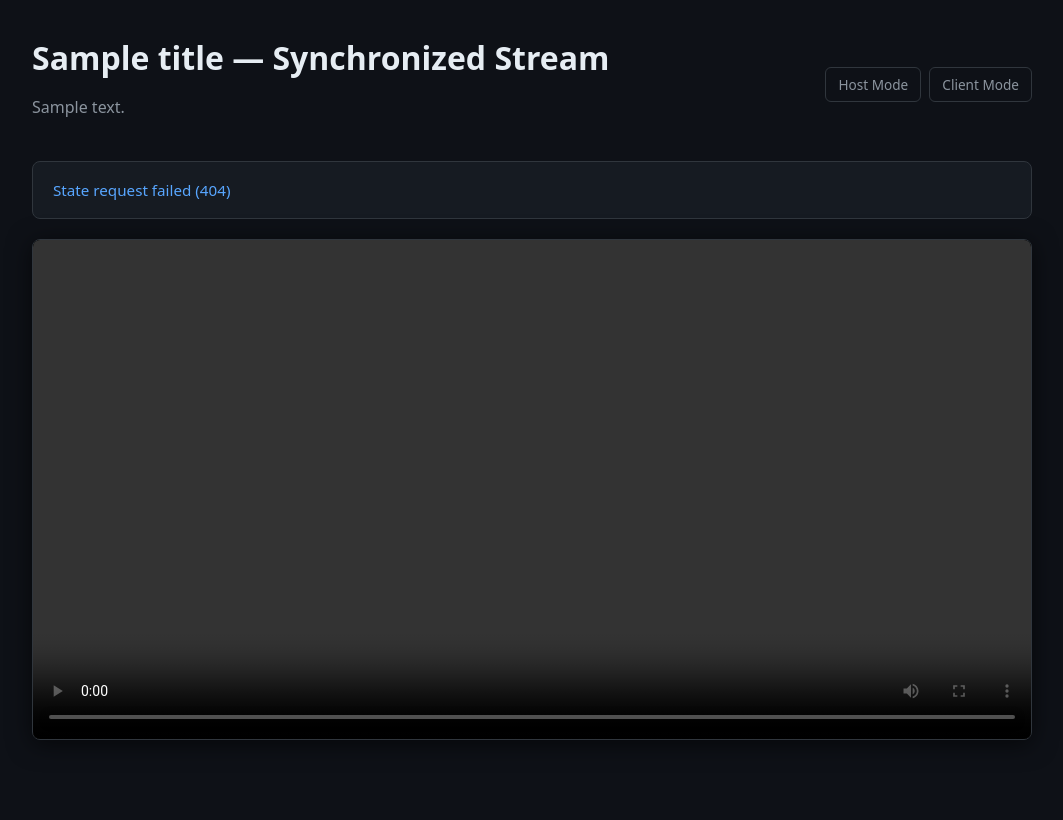
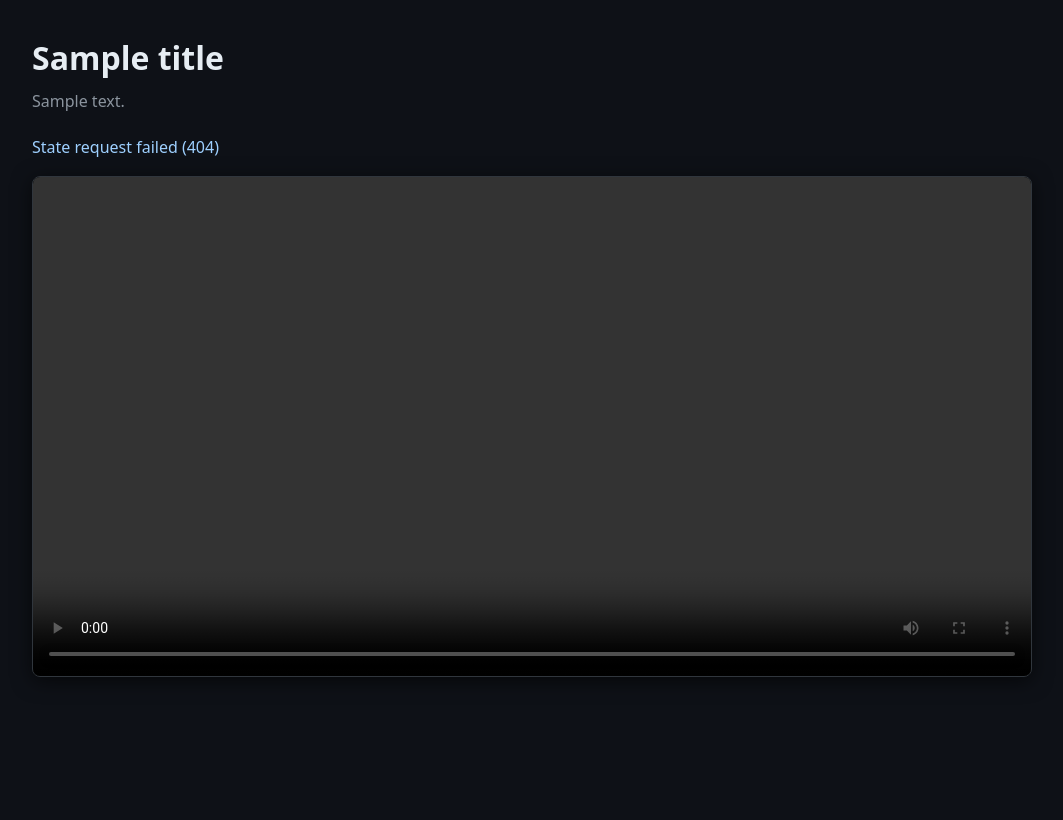
Before and after one commit to appzgames03/py-streamer, a Flask app: template src/pyst/server/templates/sync.html in a window 1280 px wide. Shown: the part 60-880 px from the top of the page, without its empty margins (108-1171 px from the left). After the commit the page ends 737 px from the top, so only its background shows below. Run offline with Flask 3, Linux system fonts and the light colour scheme; the template is opened without the code that fills it: most values are stand-ins (such as "Sample title", 1, 10 or a date in 2020).

Commit message:
fix(sync): match archived sync streamer behavior, remove role switcher, and add audio troubleshooting

```diff
--- a/src/pyst/server/app.py
+++ b/src/pyst/server/app.py
@@ -28,12 +28,13 @@
     # Register blueprints
     from pyst.server.browse import browse_bp
     from pyst.server.streaming import streaming_bp
-    from pyst.server.sync import sync_bp
+    from pyst.server.sync import root_sync_bp, sync_bp
     from pyst.server.upload import upload_bp
 
     app.register_blueprint(browse_bp)
     app.register_blueprint(streaming_bp)
     app.register_blueprint(sync_bp)
+    app.register_blueprint(root_sync_bp)
     app.register_blueprint(upload_bp)
 
     # Register custom error handlers
--- a/src/pyst/server/templates/sync.html
+++ b/src/pyst/server/templates/sync.html
@@ -4,26 +4,19 @@
 
 {% block extra_head %}
 <style>
-  .sync-container {
+  .sync-wrapper {
     max-width: 1000px;
-    margin: 0 auto;
+    margin: 1.5rem auto;
   }
-  .sync-header {
-    margin-bottom: 1.5rem;
+  h1 {
+    margin-bottom: 0.35rem;
   }
-  .control-panel {
-    background: var(--card-bg);
-    border: 1px solid var(--border-color);
-    border-radius: 8px;
-    padding: 1rem 1.25rem;
+  .sync-desc {
+    color: var(--text-muted);
     margin-bottom: 1.25rem;
-    display: flex;
-    align-items: center;
-    justify-content: space-between;
-    flex-wrap: wrap;
-    gap: 1rem;
   }
-  .picker-group {
+  .picker-container {
+    margin: 1rem 0;
     display: flex;
     align-items: center;
     gap: 0.75rem;
@@ -34,7 +27,7 @@
     color: var(--text-color);
     border: 1px solid var(--border-color);
     border-radius: 6px;
-    padding: 0.45rem 0.85rem;
+    padding: 0.55rem 0.8rem;
     font-size: 0.95rem;
   }
   select:focus {
@@ -42,105 +35,88 @@
     border-color: var(--accent);
   }
   #status {
-    color: var(--accent);
+    min-height: 1.5em;
+    color: #9ed0ff;
+    font-weight: 500;
+    margin: 0.75rem 0;
+  }
+  #audio-notice {
+    display: none;
+    background: rgba(210, 153, 34, 0.15);
+    border: 1px solid rgba(210, 153, 34, 0.4);
+    color: #e3b341;
+    border-radius: 6px;
+    padding: 0.75rem 1rem;
+    margin: 0.75rem 0 1rem 0;
+    font-size: 0.9rem;
+    line-height: 1.5;
+  }
+  #audio-notice code {
+    background: rgba(0, 0, 0, 0.3);
+    padding: 0.2rem 0.4rem;
+    border-radius: 4px;
+    color: #fff;
+  }
+  #join {
+    display: none;
+    margin-bottom: 1rem;
+    padding: 0.55rem 1rem;
     font-size: 0.95rem;
-    font-weight: 500;
+    font-weight: 600;
+    background: #238636;
+    color: #fff;
+    border: 1px solid rgba(240, 246, 252, 0.1);
+    border-radius: 6px;
+    cursor: pointer;
   }
-  .role-tabs {
-    display: flex;
-    gap: 0.5rem;
-  }
-  .role-tab {
-    padding: 0.35rem 0.75rem;
-    border-radius: 6px;
-    font-size: 0.85rem;
-    text-decoration: none;
-    border: 1px solid var(--border-color);
-    color: var(--text-muted);
-  }
-  .role-tab.active {
-    background: rgba(88, 166, 255, 0.15);
-    color: var(--accent);
-    border-color: rgba(88, 166, 255, 0.3);
-  }
-  .player-card {
-    background: #000;
-    border: 1px solid var(--border-color);
-    border-radius: 8px;
-    overflow: hidden;
-    position: relative;
-    box-shadow: 0 4px 24px rgba(0, 0, 0, 0.6);
+  #join:hover {
+    background: #2ea043;
   }
   video {
     display: block;
     width: 100%;
     max-height: 75vh;
+    margin-top: 1rem;
     background: #000;
-  }
-  #join {
-    display: none;
-    position: absolute;
-    top: 50%;
-    left: 50%;
-    transform: translate(-50%, -50%);
-    z-index: 10;
-    padding: 0.85rem 1.75rem;
-    font-size: 1.1rem;
-    font-weight: 600;
-    background: #238636;
-    color: #fff;
-    border: none;
+    border: 1px solid var(--border-color);
     border-radius: 8px;
-    cursor: pointer;
-    box-shadow: 0 4px 16px rgba(0, 0, 0, 0.7);
-  }
-  #join:hover {
-    background: #2ea043;
+    box-shadow: 0 4px 20px rgba(0, 0, 0, 0.6);
   }
 </style>
 {% endblock %}
 
 {% block content %}
-<div class="sync-container" data-role="{{ role }}">
-  <div class="sync-header">
-    <div style="display: flex; justify-content: space-between; align-items: center; flex-wrap: wrap; gap: 1rem;">
-      <div>
-        <h1>{{ title }} — Synchronized Stream</h1>
-        <p>{{ description }}</p>
-      </div>
-      <div class="role-tabs">
-        <a href="/sync/host" class="role-tab {% if role == 'host' %}active{% endif %}">Host Mode</a>
-        <a href="/sync/watch" class="role-tab {% if role == 'client' %}active{% endif %}">Client Mode</a>
-      </div>
-    </div>
-  </div>
+<div class="sync-wrapper" data-role="{{ role }}">
+  <h1>{{ title }}</h1>
+  <p class="sync-desc">{{ description }}</p>
 
-  <div class="control-panel">
   {% if role == "host" %}
-    <div class="picker-group">
-      <label for="file-picker" style="font-weight: 500;">Select Video:</label>
+  <div class="picker-container">
+    <label for="file-picker" style="font-weight: 500;">Video from downloads: </label>
     <select id="file-picker">
-        <option value="">Choose a video from downloads...</option>
+      <option value="">Choose a video...</option>
       {% for file in files %}
       <option value="{{ file.path }}">{{ file.name }}</option>
       {% endfor %}
     </select>
   </div>
   {% endif %}
-    <div id="status">Waiting for a video selection...</div>
-  </div>
 
-  <div class="player-card">
-    <button id="join" type="button">▶ Click to Enable Playback</button>
+  <div id="audio-notice"></div>
+
+  <p id="status">Waiting for a video selection...</p>
+  <button id="join" type="button">Enable playback</button>
+
   <video id="player" controls playsinline></video>
-  </div>
 </div>
 
 <script>
+  const basePath = window.location.pathname.startsWith('/sync') ? '/sync' : '';
   const player = document.getElementById("player");
   const status = document.getElementById("status");
   const joinButton = document.getElementById("join");
   const picker = document.getElementById("file-picker");
+  const audioNotice = document.getElementById("audio-notice");
   let currentFile = null;
   let lastSeenRevision = -1;
   let appliedRevision = -1;
@@ -151,7 +127,7 @@
 
   async function sendControl(action, position = player.currentTime) {
     try {
-      const response = await fetch("/sync/api/control", {
+      const response = await fetch(basePath + "/api/control", {
         method: "POST",
         headers: { "Content-Type": "application/json" },
         body: JSON.stringify({ action, position })
@@ -204,7 +180,7 @@
     picker.addEventListener("change", async () => {
       if (!picker.value) return;
       try {
-        const response = await fetch("/sync/api/control", {
+        const response = await fetch(basePath + "/api/control", {
           method: "POST",
           headers: { "Content-Type": "application/json" },
           body: JSON.stringify({ action: "select", file: picker.value })
@@ -237,13 +213,23 @@
       player.removeAttribute("src");
       player.load();
       if (currentFile) {
-        player.src = `/sync/video?path=${encodeURIComponent(currentFile)}`;
+        player.src = `${basePath}/video?path=${encodeURIComponent(currentFile)}`;
         player.load();
         if (picker) picker.value = currentFile;
-        status.textContent = `Playing: ${state.name}`;
+        status.textContent = `Selected: ${state.name}`;
+
+        if (audioNotice) {
+          if (state.unsupported_audio) {
+            audioNotice.style.display = "block";
+            audioNotice.innerHTML = `⚠️ <strong>Audio Codec Warning (${(state.audio_codec || '').toUpperCase()})</strong>: Browsers do not support AC3/DTS audio. If there is no sound, convert to AAC:<br><code>pyst convert "${state.file}"</code>`;
+          } else {
+            audioNotice.style.display = "none";
+          }
+        }
       } else {
         if (picker) picker.value = "";
         status.textContent = "Waiting for a video selection...";
+        if (audioNotice) audioNotice.style.display = "none";
       }
     }
     if (!currentFile || player.readyState < 1 || appliedRevision === state.revision) return;
@@ -266,8 +252,8 @@
         joinButton.style.display = "none";
       } catch (error) {
         remotePlaybackEvent = null;
-        joinButton.style.display = "block";
-        status.textContent = "Ready. Click button or play to join shared playback.";
+        joinButton.style.display = "inline-block";
+        status.textContent = "Playback is ready. Click Enable playback to allow this browser to play.";
       }
     } else if (!state.playing && !player.paused) {
       remotePlaybackEvent = "pause";
@@ -278,7 +264,7 @@
   async function listenForUpdates() {
     while (true) {
       try {
-        const response = await fetch(`/sync/api/state?after=${lastSeenRevision}`, { cache: "no-store" });
+        const response = await fetch(`${basePath}/api/state?after=${lastSeenRevision}`, { cache: "no-store" });
         if (!response.ok) throw new Error(`State request failed (${response.status})`);
         const state = await response.json();
         lastSeenRevision = state.revision;
@@ -293,7 +279,6 @@
   player.addEventListener("loadedmetadata", () => {
     if (latestState) applyState(latestState);
   });
-
   listenForUpdates();
 </script>
 {% endblock %}
```
Also changed, not shown: src/pyst/cli.py (+62 -0 lines), src/pyst/server/sync.py (+76 -16 lines), tests/test_sync.py (+11 -0 lines). Lines whose indentation alone changed are shown as unchanged.
